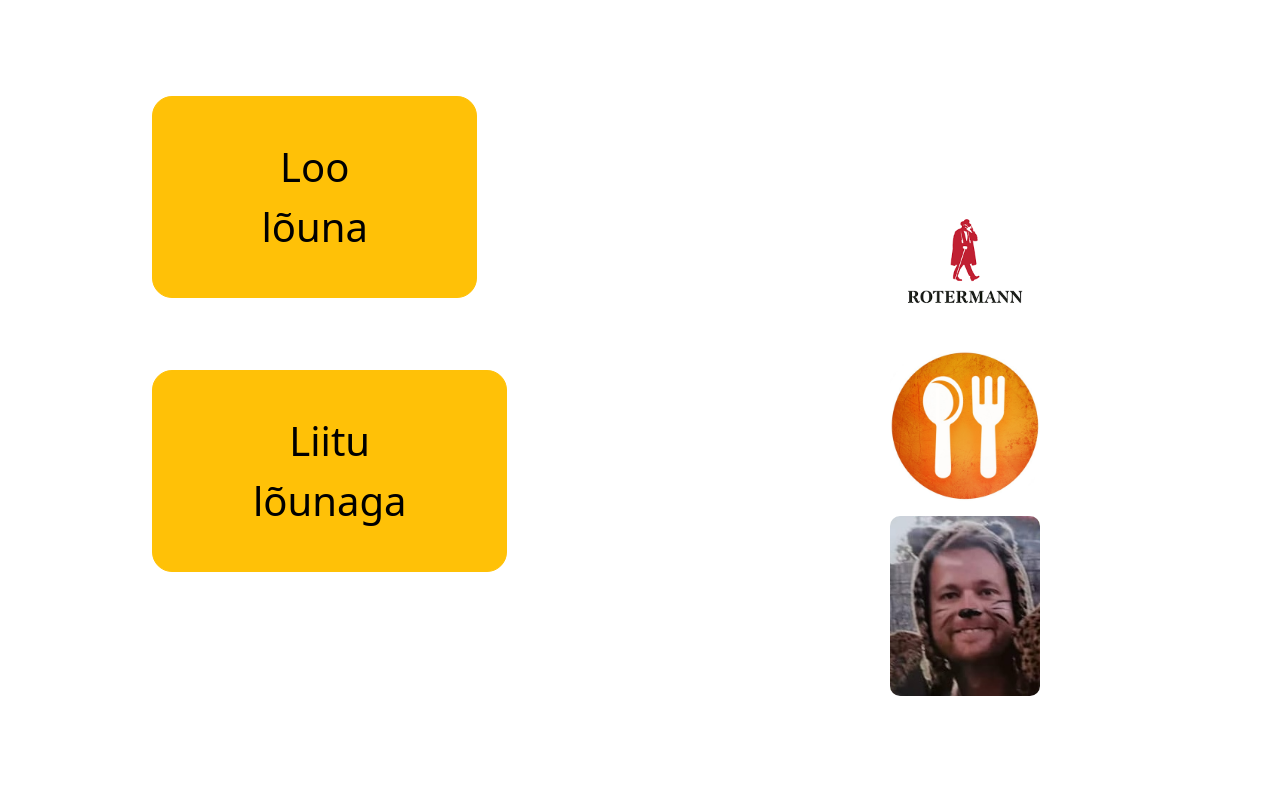
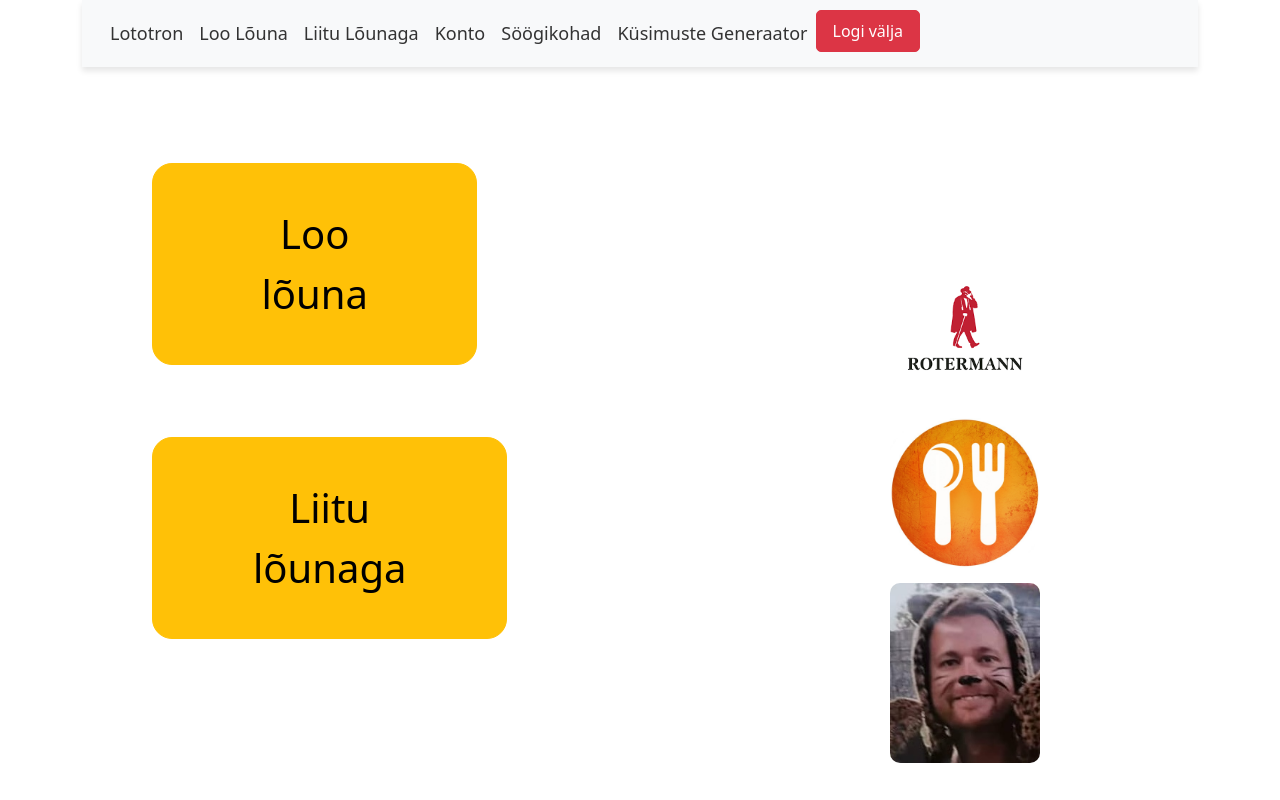
Before and after one commit to StellaTimmer/lototronfront, a Vue app: page /lototron in a window 1280 px wide. Shown: the top 800 px of the page. Built offline with nearby package versions, Linux system fonts and the light colour scheme.

Commit message:
12.03 Lototron view - Nav Bar component, mis kuvab Lototroni lehel ja App vuel

```diff
--- a/src/App.vue
+++ b/src/App.vue
@@ -1,19 +1,23 @@
 <template>
 
   <div>
-    <nav>
-      <MainMenu v-if="isLoggedIn" @logout="handleLogout" />
+
+    <div>
+      <NavBar v-if="isLoggedIn" @logout="handleLogout"/>
       <router-view @login="handleLogin"/>
-  </nav>
+    </div>
+
 
   </div>
 </template>
 
 <script>
 import MainMenu from "./components/MainMenu.vue";
+import NavBar from "@/components/navbar/NavBar.vue";
 
 export default {
 components: {
+  NavBar,
 MainMenu
 },
   data() {
--- /dev/null
+++ b/src/components/navbar/NavBar.vue
@@ -0,0 +1,80 @@
+<template>
+
+  <div class="container text-center">
+    <nav class="navbar navbar-expand-lg navbar-light bg-light">
+      <button class="navbar-toggler" type="button" data-toggle="collapse" data-target="#navbarNav" aria-controls="navbarNav" aria-expanded="false" aria-label="Toggle navigation">
+        <span class="navbar-toggler-icon"></span>
+      </button>
+      <div class="collapse navbar-collapse" id="navbarNav">
+        <ul class="navbar-nav">
+          <li class="nav-item active">
+            <router-link to="/lototron" class="nav-link">Lototron</router-link>
+          </li>
+          <li class="nav-item">
+            <router-link to="/loo-louna" class="nav-link">Loo Lõuna</router-link>
+          </li>
+          <li class="nav-item">
+            <router-link to="/liitu-lounaga" class="nav-link">Liitu Lõunaga</router-link>
+          </li>
+          <li class="nav-item">
+            <router-link to="/konto" class="nav-link">Konto</router-link>
+          </li>
+          <li class="nav-item">
+            <router-link to="/soogikohad" class="nav-link">Söögikohad</router-link>
+          </li>
+          <li class="nav-item">
+            <router-link to="/kusimuste-generaator" class="nav-link">Küsimuste Generaator</router-link>
+          </li>
+          <li class="nav-item">
+            <button @click="logout" class="btn btn-danger action-button red">Logi välja</button>
+          </li>
+        </ul>
+      </div>
+    </nav>
+</div>
+
+</template>
+
+
+
+<script>
+export default {
+  name: "NavBar"
+}
+</script>
+
+
+<style scoped>
+
+.navbar {
+  background-color: #f8f9fa !important;
+  padding: 10px 20px;
+  box-shadow: 0px 4px 6px rgba(0, 0, 0, 0.1);
+}
+
+/* Customize Navbar Links */
+.navbar-nav .nav-link {
+  font-size: 18px;
+  color: #333 !important;
+  padding: 10px 15px;
+}
+
+.navbar-nav .nav-link:hover {
+  color: #ff6600 !important;
+}
+
+/* Logout Button */
+.action-button {
+  font-size: 16px;
+  padding: 8px 16px;
+  border-radius: 5px;
+}
+
+/* Responsive Styles */
+@media (max-width: 768px) {
+  .navbar-nav {
+    text-align: center;
+  }
+}
+
+</style>
--- a/src/views/AccountView.vue
+++ b/src/views/AccountView.vue
@@ -13,19 +13,19 @@
                 <router-link to="/lototron" class="nav-link">Lototron</router-link>
               </li>
               <li class="nav-item">
-                <router-link to="/loo-louna" class="nav-link">Loo Lõuna</router-link>
+                <router-link to="/createlunch" class="nav-link">Loo Lõuna</router-link>
               </li>
               <li class="nav-item">
-                <router-link to="/liitu-lounaga" class="nav-link">Liitu Lõunaga</router-link>
+                <router-link to="/joinlunch" class="nav-link">Liitu Lõunaga</router-link>
               </li>
               <li class="nav-item">
-                <router-link to="/konto" class="nav-link">Konto</router-link>
+                <router-link to="/account" class="nav-link">Konto</router-link>
               </li>
               <li class="nav-item">
-                <router-link to="/soogikohad" class="nav-link">Söögikohad</router-link>
+                <router-link to="/restaurants" class="nav-link">Söögikohad</router-link>
               </li>
               <li class="nav-item">
-                <router-link to="/kusimuste-generaator" class="nav-link">Küsimuste Generaator</router-link>
+                <router-link to="/generator" class="nav-link">Küsimuste Generaator</router-link>
               </li>
               <li class="nav-item">
                 <button @click="logout" class="btn btn-danger action-button red">Logi välja</button>
--- a/src/views/LototronView.vue
+++ b/src/views/LototronView.vue
@@ -1,4 +1,9 @@
 <template>
+
+  <div>
+    <NavBar />
+    <router-view />
+  </div>
 
 
   <div class="container text-center enlarged">
@@ -62,9 +67,13 @@
 
 <script>
 import NavigationService from "@/services/NavigationService";
+import NavBar from "@/components/navbar/NavBar.vue";
 
 export default {
   name: "LototronView",
+  components: {
+    NavBar,
+  },
 
   data() {
     return {}
```
